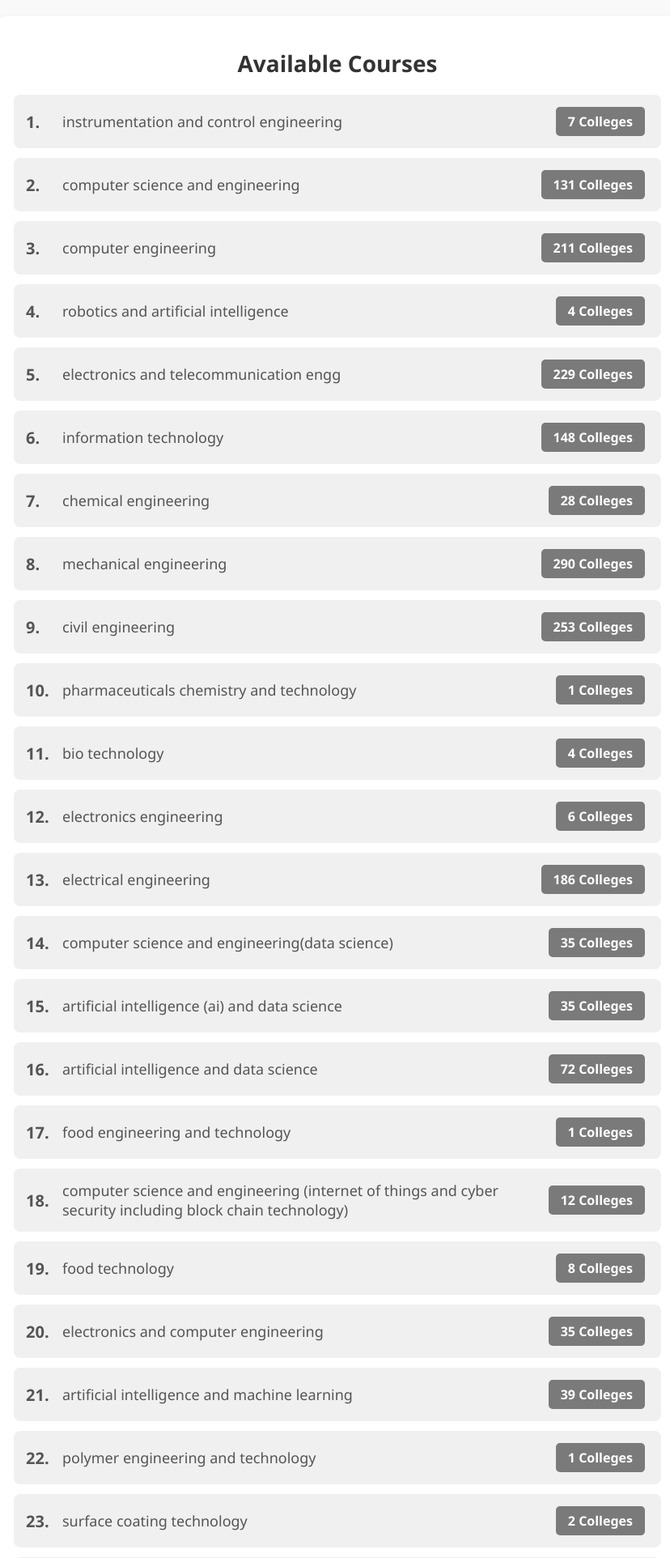
After one commit to Tervicke/CET_college_search, a Flask app: page /info/courses in a window 1280 px wide. The commit adds this page. Shown: the top 1924 px of the page at 81% size, without its empty margins (223-1051 px from the left). Run offline with Flask 3, Linux system fonts and the light colour scheme; data comes from the database, SQL or seed files in the repository.

Commit message:
added courses info page and made use of filesystem session to handle large college_data

```diff
--- a/app.py
+++ b/app.py
@@ -6,6 +6,7 @@ from flask import make_response
 from flask import session
 from flask import redirect , url_for
 from datetime import datetime
+from flask_session import Session
 import Levenshtein
 import os
 import sqlite3
@@ -15,12 +16,38 @@ app = Flask(__name__)
 
 app.secret_key = 'fa59ff82e20efce0d3f9f1ba2657d5d0'
 
-app.config['SESSION_COOKIE_SAMESITE'] = 'None'
-app.config['SESSION_COOKIE_SECURE'] = True  #remove the same site cookie warning on firefox
+#app.config['SESSION_COOKIE_SAMESITE'] = 'None'
+#app.config['SESSION_COOKIE_SECURE'] = True  #remove the same site cookie warning on firefox
+
+app.config['SESSION_TYPE'] = 'filesystem'  # Change as needed
+app.config['SESSION_FILE_DIR'] = './flask_session/'  # Directory to store session files
+app.config['SESSION_PERMANENT'] = False
+app.config['SESSION_USE_SIGNER'] = True
+
+Session(app)
+
+#set the db path
+db_path = ""
+if os.path.isfile("test"):
+    db_path = 'data.db'
+else:
+    db_path = '/home/tervicke/CET_college_search/data.db'
+
 @app.errorhandler(404)
 def page_not_found(e):
     return render_template('404.html'),404
 
+@app.route("/info/courses")
+def courses():
+    conn = sqlite3.connect(db_path)
+    cursor = conn.cursor()
+
+    cursor.execute("SELECT course_name,college_count FROM courses")
+    all_courses = cursor.fetchall()
+
+    conn.close()
+
+    return render_template("courses_info.html",data=all_courses)
 @app.route("/")
 def index():
     session['cutoff_data'] = []
@@ -62,11 +89,6 @@ def is_similiar(course1 , course2):
 def get_filtered_cutoffs(mn , mx , seats_list , courses_list):
 
     college_list = []
-    db_path = ""
-    if os.path.isfile("test"):
-        db_path = 'data.db'
-    else:
-        db_path = '/home/tervicke/CET_college_search/data.db'
 
     print(db_path)
     conn = sqlite3.connect(db_path)
@@ -76,13 +98,14 @@ def get_filtered_cutoffs(mn , mx , seats_list , courses_list):
     cursor.execute("SELECT course_name FROM courses")
     all_courses = cursor.fetchall()
 
-    similiar_courses = []
-    for course in all_courses:
-        for input_course in courses_list:
-            if is_similiar(input_course,course[0]):
-                similiar_courses.append(course[0])
+    similiar_courses = courses_list
+    #similiar_courses = []
+    #for course in all_courses:
+        #for input_course in courses_list:
+            #if is_similiar(input_course,course[0]):
+                #similiar_courses.append(course[0])
 
-    print(similiar_courses)
+    #print(similiar_courses)
 
     courseslists_placeholder = ','.join(['?'] * len(similiar_courses))
     seatlists_placeholder = ','.join(['?'] * len(seats_list))
--- a/static/style.css
+++ b/static/style.css
@@ -124,5 +124,5 @@ button[type="submit"]:hover {
 .info-icon {
 		text-decoration: none;
 		color: #007bff;
-		font-size:20px;
+		font-size:15px;
 }
--- /dev/null
+++ b/templates/courses_info.html
@@ -0,0 +1,89 @@
+<!DOCTYPE html>
+<html lang="en">
+<head>
+    <meta charset="UTF-8">
+    <meta name="viewport" content="width=device-width, initial-scale=1.0">
+    <title>Available Courses</title>
+    <style>
+        body {
+            font-family: 'Segoe UI', Tahoma, Geneva, Verdana, sans-serif;
+            background-color: #f9f9f9;
+            margin: 0;
+            padding: 20px;
+        }
+        .container {
+            max-width: 800px;
+            margin: 0 auto;
+            background-color: #ffffff;
+            padding: 20px;
+            box-shadow: 0 4px 8px rgba(0, 0, 0, 0.1);
+            border-radius: 10px;
+        }
+        h1 {
+            text-align: center;
+            color: #333;
+            margin-bottom: 20px;
+            font-size: 28px;
+        }
+        .course-list {
+            counter-reset: course-counter;
+            padding-left: 0;
+        }
+        .course-list li {
+            background-color: #f0f0f0;
+            margin: 12px 0;
+            padding: 15px 20px;
+            border-radius: 8px;
+            font-size: 18px;
+            color: #555;
+            transition: background-color 0.3s ease, box-shadow 0.3s ease;
+            list-style: none;
+            position: relative;
+            display: flex;
+            justify-content: space-between;
+            align-items: center;
+        }
+        .course-list li:hover {
+            background-color: #e0e0e0;
+            box-shadow: 0 4px 8px rgba(0, 0, 0, 0.1);
+        }
+        .course-list li::before {
+            counter-increment: course-counter;
+            content: counter(course-counter) ".";
+            position: absolute;
+            left: 15px;
+            top: 50%;
+            transform: translateY(-50%);
+            font-weight: bold;
+            color: #555;
+            font-size: 20px;
+        }
+        .course-name {
+            margin-left: 40px;
+            flex-grow: 1;
+        }
+        .course-count {
+            background-color: #7a7a7a;
+            border-radius: 5px;
+            padding: 7px 15px;
+            font-size: 16px;
+            color: #fff;
+            font-weight: bold;
+            white-space: nowrap;
+        }
+    </style>
+</head>
+<body>
+    <div class="container">
+        <h1>Available Courses</h1>
+        <ol class="course-list">
+            {% for course in data %}
+                <li>
+                    <span class="course-name">{{ course[0] }}</span>
+                    <span class="course-count">{{ course[1] }} Colleges</span>
+                </li>
+            {% endfor %}
+        </ol>
+    </div>
+</body>
+</html>
```
